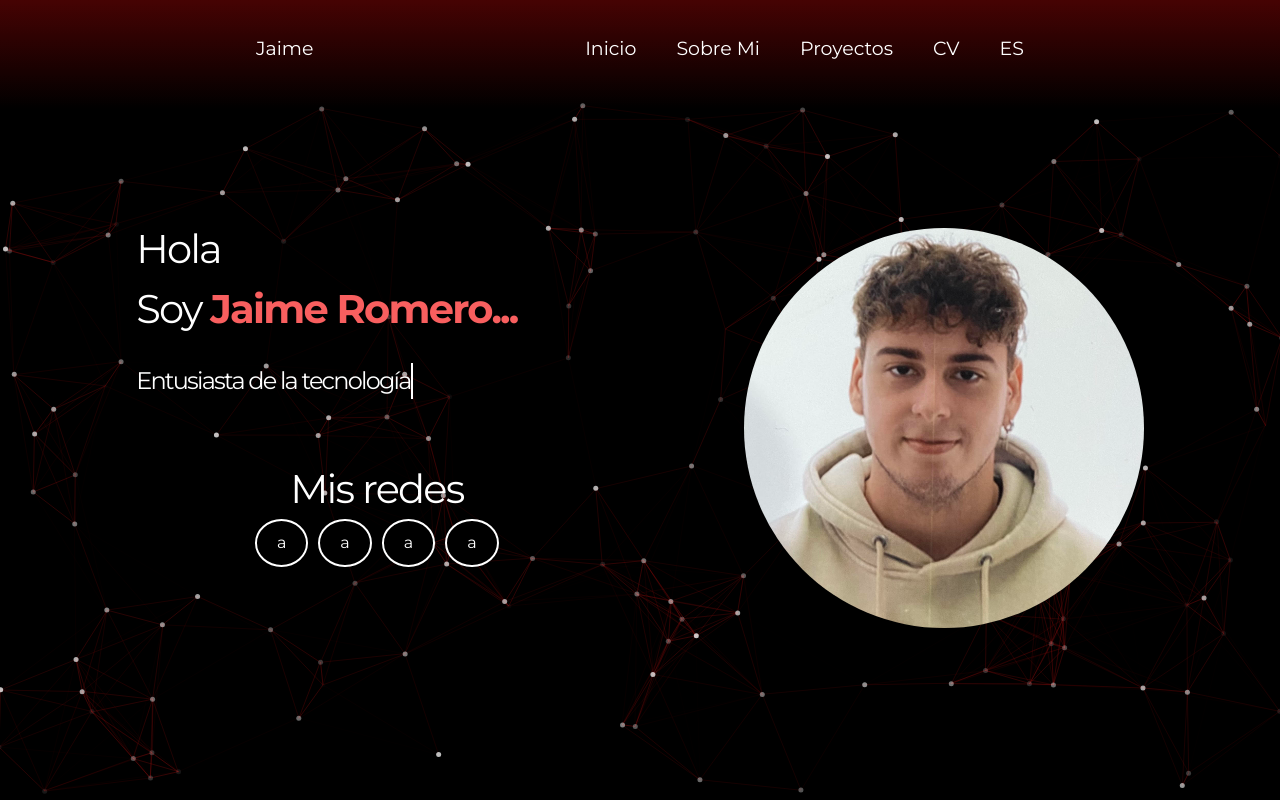
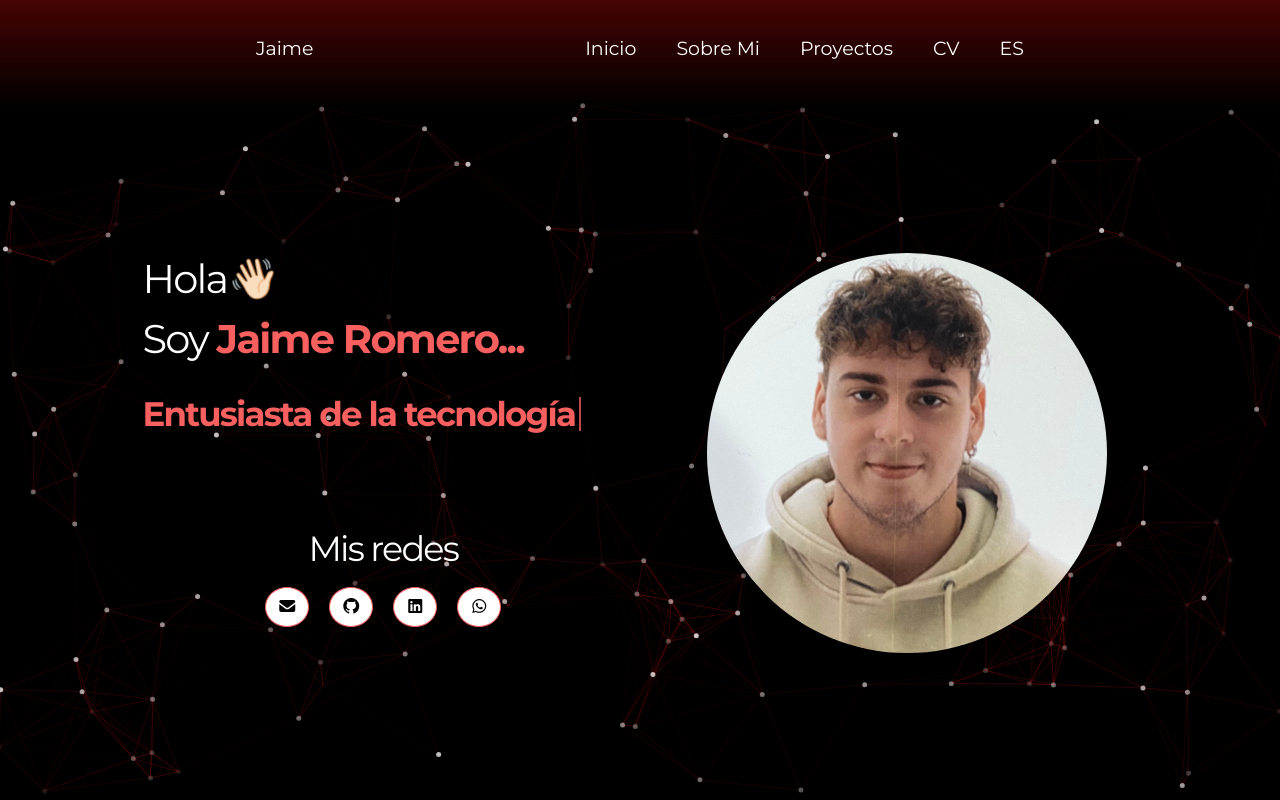
Before and after one commit to jaime-rh/portfolio2, an Angular app: page / in a window 1280 px wide. Built offline with nearby package versions, Linux system fonts and the light colour scheme.

Commit message:
inicio acabado primera maquetacion

```diff
--- a/angular.json
+++ b/angular.json
@@ -25,7 +25,8 @@
               "src/assets"
             ],
             "styles": [
-              "src/styles.css"
+              "src/styles.css",
+              "node_modules/@fortawesome/fontawesome-free/css/all.min.css"
             ],
             "scripts": [
               "src/assets/particles.min.js"
@@ -91,7 +92,8 @@
               "src/assets"
             ],
             "styles": [
-              "src/styles.css"
+              "src/styles.css",
+              "node_modules/@fortawesome/fontawesome-free/css/all.min.css"
             ],
             "scripts": [
               "src/assets/particles.min.js"
--- a/package.json
+++ b/package.json
@@ -21,6 +21,7 @@
     "@angular/platform-server": "^17.3.0",
     "@angular/router": "^17.3.0",
     "@angular/ssr": "^17.3.17",
+    "@fortawesome/fontawesome-free": "^7.1.0",
     "@tsparticles/angular": "^3.0.0",
     "@tsparticles/engine": "^3.9.1",
     "express": "^4.18.2",
--- a/src/app/inicio/inicio.component.css
+++ b/src/app/inicio/inicio.component.css
@@ -12,17 +12,17 @@ p{
     display: flex;
     flex-direction: row;
     justify-content: center;
-    gap: 13%;
+    gap: 12%;
     padding: 0;
     align-items: center;
-    margin-top: 80px;
+    margin-top: 70px;
 }
 
 .inicioIzq{
     display: flex;
     flex-direction: column;
-    padding: 30px;
     padding-bottom: 100px;
+    padding-top: 20px;
 }
 
 .inicioDer{
@@ -40,7 +40,7 @@ p{
 .redes{
     display: flex;
     flex-direction: column;
-    padding-top: 30px;
+    margin-top: 130px;
     padding-left: 100px;
 }
 
@@ -52,24 +52,23 @@ p{
 .botonesRedes{
     display: flex;
     justify-content: center;
-    gap: 10px;
+    gap: 20px;
 }
 
 .presentacion{
     display: flex;
     flex-direction: column;
-    padding-bottom: 30px;
+    padding-top: 50PX;
 }
 
 .boton{
-    background-color: black;
-    color: white;
-    border: 2px solid white;
+    background-color: white;
+    color: black;
+    border: 1px solid #F85F5F;
     border-radius: 50%;
-    padding: 10px 20px;
+    padding: 7px 11px;
     font-size: 16px;
     cursor: pointer;
-    transition: background-color 0.3s, color 0.3s;
 }
 
 #nombreJaime{
@@ -77,14 +76,52 @@ p{
     font-weight: bolder;
 }
 
+.presentacion {
+  position: relative;
+}
+
 .cambiante {
-  font-size: 24px;
+  position: absolute;
+  left: 0;
+  top: calc(100% + 4px);
+  font-size: 34px;
+  color: #F85F5F;
+  font-weight: bold;
+  border-right: 2px solid #F85F5F;
+  padding-right: 4px;
+  margin: 0;
+  line-height: 1;
   white-space: nowrap;
-  border-right: 2px solid #ffffff;
-  width: fit-content;
-  animation: parpadeoCursor 0.7s steps(1) infinite;
+  animation: parpadeoCursor 1.2s ease-in-out infinite;
 }
 
 @keyframes parpadeoCursor {
-  50% { border-color: transparent; }
+  0%, 100% {
+    border-right-color: rgba(248, 95, 95, 1);
+  }
+  50% {
+    border-right-color: rgba(248, 95, 95, 0);
+  }
 }
+
+.nombreRedes{
+    color: white;
+    font-size: 35px;
+    padding-bottom: 6px;
+}
+
+.mano {
+  display: inline-block;
+  transform-origin: 70% 70%;
+  animation: saludar 2s ease-in-out infinite;
+}
+
+@keyframes saludar {
+  0% { transform: rotate(0deg); }
+  10% { transform: rotate(14deg); }
+  20% { transform: rotate(-8deg); }
+  30% { transform: rotate(14deg); }
+  40% { transform: rotate(-4deg); }
+  50% { transform: rotate(10deg); }
+  60%, 100% { transform: rotate(0deg); }
+}
--- a/src/app/inicio/inicio.component.html
+++ b/src/app/inicio/inicio.component.html
@@ -2,19 +2,19 @@
     <div class="inicio">
         <div class="inicioIzq">
             <div class="presentacion">
-                <p>Hola</p>
+                <p>Hola<span class="mano">👋🏻</span></p>
                 <p>Soy <span id="nombreJaime">Jaime Romero...</span></p><br>
                 <p class="cambiante">{{ textoActual }}</p>
             </div>
             <div class="redes">
                 <div class="nombreRedes">
-                    <p>Mis redes</p>
+                    <p class="nombreRedes">Mis redes</p>
                 </div>
                 <div class="botonesRedes">
-                    <button class="boton">a</button>
-                    <button class="boton">a</button>
-                    <button class="boton">a</button>
-                    <button class="boton">a</button>
+                    <button class="boton"><i class="fas fa-envelope"></i></button>
+                    <button class="boton"><i class="fab fa-github"></i></button>
+                    <button class="boton"><i class="fab fa-linkedin"></i></button>
+                    <button class="boton"><i class="fab fa-whatsapp"></i></button>
                 </div>
             </div>
         </div>
--- a/src/app/inicio/inicio.component.ts
+++ b/src/app/inicio/inicio.component.ts
@@ -1,5 +1,5 @@
 import { CommonModule } from '@angular/common';
-import { ChangeDetectorRef, Component, OnInit } from '@angular/core';
+import { ChangeDetectorRef, Component, NgZone, OnInit } from '@angular/core';
 
 @Component({
   selector: 'app-inicio',
@@ -8,47 +8,47 @@ import { ChangeDetectorRef, Component, OnInit } from '@angular/core';
   templateUrl: './inicio.component.html',
   styleUrl: './inicio.component.css'
 })
+
 export class InicioComponent implements OnInit {
-    textoActual = '';
-    private textos = ['Desarrollador Full Stack', 'Entusiasta de la tecnología'];
+  textoActual = '';
+  private textos = ['Desarrollador Full Stack', 'Entusiasta de la tecnología'];
+  private indiceTexto = 0;
 
-    private velocidadEscribir = 100;
-    private velocidadBorrar = 50;
-    private pausaFinal = 1500;
+  private velocidadEscribir = 30;
+  private velocidadBorrar = 40;
+  private pausaFinal = 2000;
 
-    constructor(private cdr: ChangeDetectorRef) {}
+  constructor(private zone: NgZone) {}
 
-    ngOnInit(): void {
-      this.cicloTextos(0);
+  ngOnInit(): void {
+    // Ejecuta el ciclo de escritura fuera de Angular para no bloquear la hidratación
+    this.zone.runOutsideAngular(() => {
+      this.iniciarCiclo();
+    });
+  }
+
+  private iniciarCiclo(): void {
+    const texto = this.textos[this.indiceTexto];
+    this.escribir(texto, 0);
+  }
+
+  private escribir(texto: string, i: number): void {
+    if (i <= texto.length) {
+      // como estamos fuera de Angular, hay que forzar render solo cuando cambia texto
+      this.zone.run(() => (this.textoActual = texto.slice(0, i)));
+      setTimeout(() => this.escribir(texto, i + 1), this.velocidadEscribir);
+    } else {
+      setTimeout(() => this.borrar(texto, texto.length), this.pausaFinal);
     }
+  }
 
-    private cicloTextos(indiceTexto: number): void {
-      const textoActual = this.textos[indiceTexto];
-      let indiceLetra = textoActual.length;
-
-      // Borrar el texto letra por letra
-      const borrar = () => {
-        if (indiceLetra >= 0) {
-          this.textoActual = textoActual.slice(0, indiceLetra--);
-          this.cdr.detectChanges();
-          setTimeout(borrar, this.velocidadBorrar);
-        } else {
-          escribir(0);
-        }
-      };
-
-      // Escribir el siguiente texto letra por letra
-      const escribir = (i: number) => {
-        const siguienteTexto = this.textos[(indiceTexto + 1) % this.textos.length];
-        if (i <= siguienteTexto.length) {
-          this.textoActual = siguienteTexto.slice(0, i);
-          this.cdr.detectChanges();
-          setTimeout(() => escribir(i + 1), this.velocidadEscribir);
-        } else {
-          setTimeout(() => this.cicloTextos((indiceTexto + 1) % this.textos.length), this.pausaFinal);
-        }
-      };
-
-      borrar(); // iniciar borrado
+  private borrar(texto: string, i: number): void {
+    if (i > 0) {
+      this.zone.run(() => (this.textoActual = texto.slice(0, i - 1)));
+      setTimeout(() => this.borrar(texto, i - 1), this.velocidadBorrar);
+    } else {
+      this.indiceTexto = (this.indiceTexto + 1) % this.textos.length;
+      this.iniciarCiclo();
     }
+  }
 }
```
Also changed, not shown: 1 other file (tests, documents, lock files or other folders).
